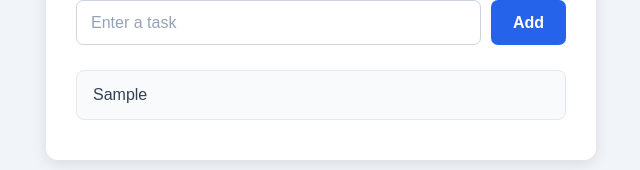
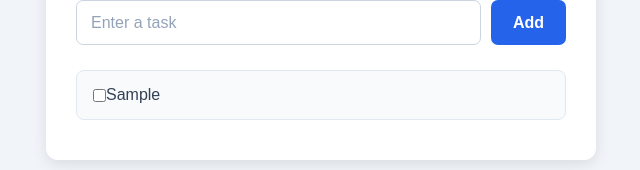
Before and after one commit to Edldev12/Dynamic-Task-Manager, a React (Vite) app: page / in a window 1280 px wide. Both pictures are taken after typing "Sample" into the empty fields and a click on the button "Add". Shown: the part 152-322 px from the top of the page, without its empty margins (319-959 px from the left). Built offline with nearby package versions, Linux system fonts and the light colour scheme.

Commit message:
Complete / uncomplete ckeker mark

```diff
--- a/src/App.jsx
+++ b/src/App.jsx
@@ -4,7 +4,15 @@ import "./App.css";
 function App() {
   const [taskText, setTaskText] = useState("");
   const [tasks, setTasks] = useState([]);
-
+  const toggleTask = (id) => {
+    setTasks(
+      tasks.map((task) =>
+        task.id === id
+          ? { ...task, completed: !task.completed }
+          : task
+      )
+    );
+  };
   const addTask = () => {
     if (taskText.trim() === "") {
       return;
@@ -38,8 +46,17 @@ function App() {
       {/* Task List */}
       <ul className="task-list">
         {tasks.map((task) => (
-          <li key={task.id}>
-            {task.text}
+          <li
+            key={task.id}
+            className={task.completed ? "completed" : ""}
+          >
+            <input
+              type="checkbox"
+              checked={task.completed}
+              onChange={() => toggleTask(task.id)}
+            />
+
+            <span>{task.text}</span>
           </li>
         ))}
       </ul>
```
